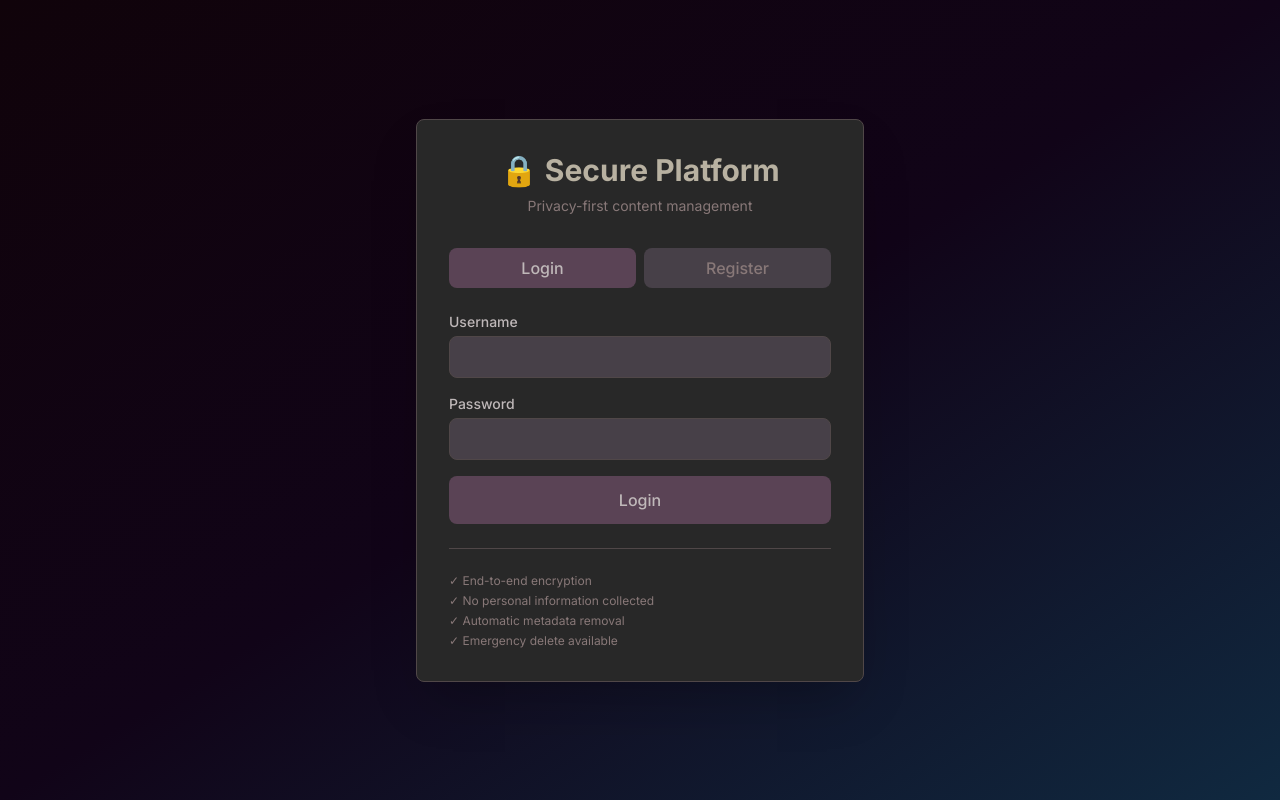
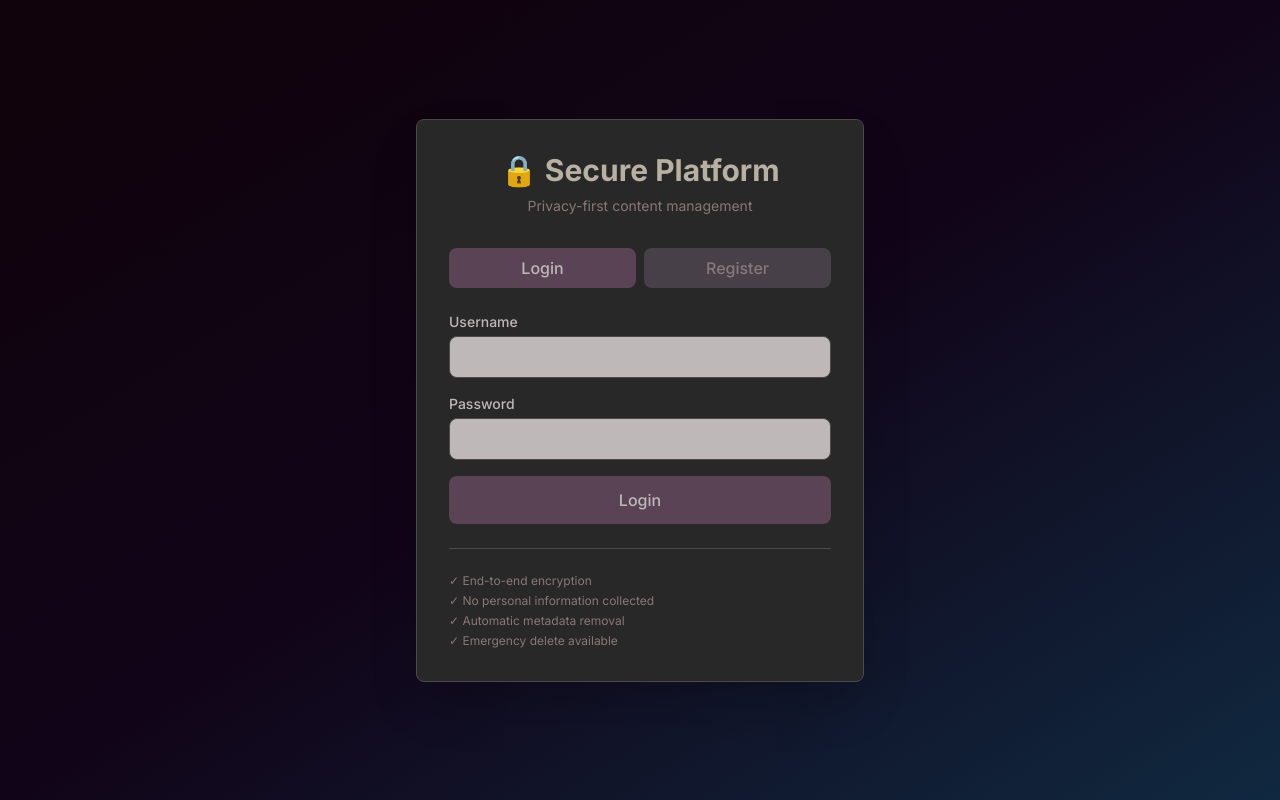
Before and after one commit to HippieHaley/sw, a Next.js app: page / in a window 1280 px wide. Built offline with nearby package versions, Linux system fonts and the light colour scheme.

Commit message:
login workiing

```diff
--- a/app/page.tsx
+++ b/app/page.tsx
@@ -57,7 +57,7 @@ export default function Home() {
             className={`flex-1 py-2 px-4 rounded-lg font-medium transition ${
               isLogin
                 ? 'bg-primary text-text'
-                : 'bg-background-card text-text-muted hover:bg-gunmetal-fade'
+                : 'bg-background-card text-text-muted hover:bg-onyx'
             }`}
           >
             Login
@@ -67,7 +67,7 @@ export default function Home() {
             className={`flex-1 py-2 px-4 rounded-lg font-medium transition ${
               !isLogin
                 ? 'bg-primary text-text'
-                : 'bg-background-card text-text-muted hover:bg-gunmetal-fade'
+                : 'bg-background-card text-text-muted hover:bg-onyx'
             }`}
           >
             Register
@@ -83,7 +83,7 @@ export default function Home() {
               type="text"
               value={username}
               onChange={(e) => setUsername(e.target.value)}
-              className="w-full px-4 py-2 bg-background-card border border-border rounded-lg focus:ring-2 focus:ring-primary focus:border-transparent text-soft-ivory placeholder-text-secondary"
+              className="w-full px-4 py-2 bg-soft-bone-grey border border-border rounded-lg focus:ring-2 focus:ring-primary focus:border-transparent text-charcoal placeholder-onyx"
               required
               autoComplete="username"
             />
@@ -97,7 +97,7 @@ export default function Home() {
               type="password"
               value={password}
               onChange={(e) => setPassword(e.target.value)}
-              className="w-full px-4 py-2 bg-background-card border border-border rounded-lg focus:ring-2 focus:ring-primary focus:border-transparent text-text placeholder-text-secondary"
+              className="w-full px-4 py-2 bg-soft-bone-grey border border-border rounded-lg focus:ring-2 focus:ring-primary focus:border-transparent text-charcoal placeholder-onyx"
               required
               minLength={isLogin ? 1 : 12}
               autoComplete={isLogin ? 'current-password' : 'new-password'}
@@ -118,7 +118,7 @@ export default function Home() {
           <button
             type="submit"
             disabled={loading}
-            className="w-full bg-primary text-text py-3 rounded-lg font-medium hover:bg-primary-hover transition disabled:opacity-50 disabled:cursor-not-allowed"
+            className="w-full bg-primary text-text py-3 rounded-lg font-medium hover:bg-ink-depth transition disabled:opacity-50 disabled:cursor-not-allowed"
           >
             {loading ? 'Please wait...' : isLogin ? 'Login' : 'Create Account'}
           </button>
--- a/components/PlatformManager.tsx
+++ b/components/PlatformManager.tsx
@@ -89,7 +89,7 @@ export default function PlatformManager() {
         <h2 className="text-2xl font-bold text-text-header">Platform Integrations</h2>
         <button
           onClick={() => setShowForm(!showForm)}
-          className="px-4 py-2 bg-primary text-text rounded-lg hover:bg-primary-hover transition"
+          className="px-4 py-2 bg-primary text-text rounded-lg hover:bg-ink-depth transition"
         >
           {showForm ? 'Cancel' : '+ Add Platform'}
         </button>
@@ -173,7 +173,7 @@ export default function PlatformManager() {
 
           <button
             type="submit"
-            className="w-full bg-primary text-text py-2 rounded-lg hover:bg-primary-hover transition"
+            className="w-full bg-primary text-text py-2 rounded-lg hover:bg-ink-depth transition"
           >
             Add Platform
           </button>
--- a/components/PostForm.tsx
+++ b/components/PostForm.tsx
@@ -215,7 +215,7 @@ export default function PostForm() {
         <button
           type="submit"
           disabled={loading || uploading}
-          className="w-full bg-primary text-text py-3 rounded-lg font-medium hover:bg-primary-hover transition disabled:opacity-50 disabled:cursor-not-allowed"
+          className="w-full bg-primary text-text py-3 rounded-lg font-medium hover:bg-ink-depth transition disabled:opacity-50 disabled:cursor-not-allowed"
         >
           {loading ? 'Creating...' : 'Create Post'}
         </button>
```
